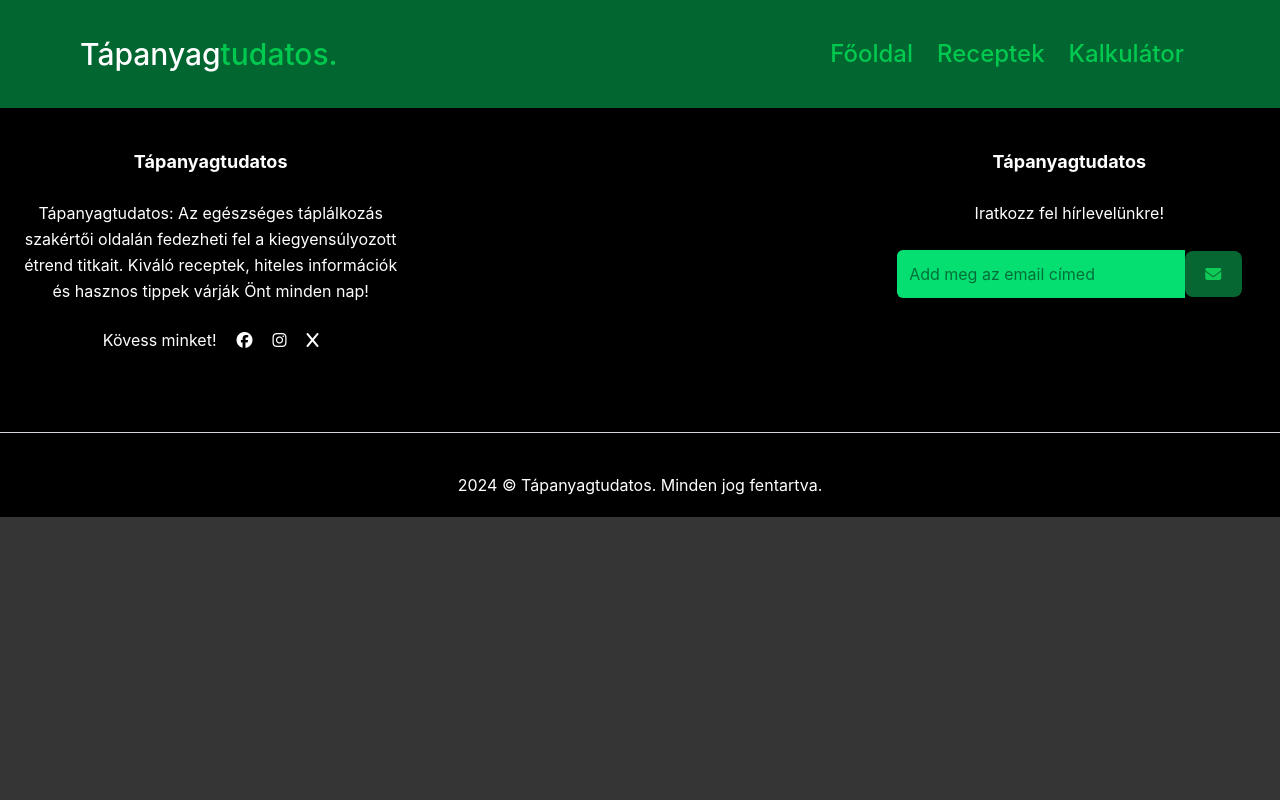
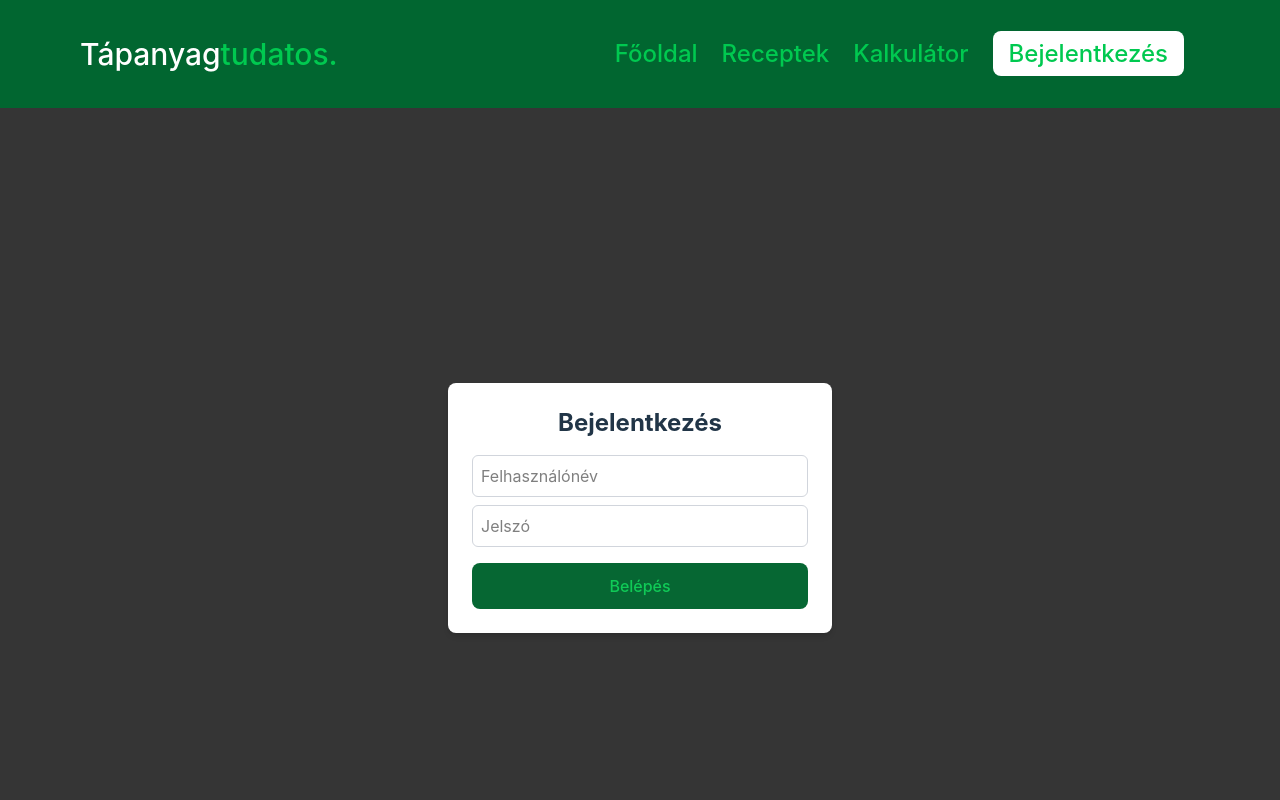
Before and after one commit to KolozsLaszlo/tapanyagtudatos, a React (Vite) app: page /bejelentkezes in a window 1280 px wide. Shown: the top 800 px of the page. Built offline with nearby package versions, Linux system fonts and the light colour scheme.

Commit message:
login  page  added(not functional)

```diff
--- a/src/App.jsx
+++ b/src/App.jsx
@@ -5,6 +5,7 @@ import Footer from "./components/footer";
 import Home from "./components/home";
 import Recipes from "./components/recipes";
 import Calculator from "./components/calculator";
+import Login from "./components/login";
 import "./App.css";
 
 function App() {
@@ -17,6 +18,7 @@ function App() {
             <Route path="/" element={<Home />} />
             <Route path="/receptek" element={<Recipes />} />
             <Route path="/kalkulator" element={<Calculator />} />
+            <Route path="/bejelentkezes" element={<Login />} />
           </Routes>
         </main>
         <Footer />
--- /dev/null
+++ b/src/components/login.jsx
@@ -0,0 +1,52 @@
+import React, { useState } from "react";
+import "../App.css";
+
+const Login = () => {
+  const [username, setUsername] = useState("");
+  const [password, setPassword] = useState("");
+  const [error, setError] = useState(null);
+
+  const handleLogin = (e) => {
+    e.preventDefault();
+    if (username === "admin" && password === "password") {
+      alert("Sikeres bejelentkezés!");
+    } else {
+      setError("Hibás felhasználónév vagy jelszó!");
+    }
+  };
+
+  return (
+    <div className="p-6 min-h-screen flex flex-col items-center justify-center">
+      <div className="bg-white p-6 rounded-lg shadow-md w-full max-w-sm">
+        <h2 className="text-2xl font-bold text-center mb-4">Bejelentkezés</h2>
+        {error && <p className="text-red-500 text-center">{error}</p>}
+        <form onSubmit={handleLogin} className="flex flex-col">
+          <input
+            type="text"
+            placeholder="Felhasználónév"
+            value={username}
+            onChange={(e) => setUsername(e.target.value)}
+            className="p-2 border border-gray-300 rounded-md mb-2  text-black"
+            required
+          />
+          <input
+            type="password"
+            placeholder="Jelszó"
+            value={password}
+            onChange={(e) => setPassword(e.target.value)}
+            className="p-2 border border-gray-300 rounded-md mb-4 text-black"
+            required
+          />
+          <button
+            type="submit"
+            className="p-2 bg-blue-500 text-white rounded-md w-full"
+          >
+            Belépés
+          </button>
+        </form>
+      </div>
+    </div>
+  );
+};
+
+export default Login;
--- a/src/components/navbar.jsx
+++ b/src/components/navbar.jsx
@@ -40,10 +40,18 @@ function Navbar() {
             </li>
             <li>
               <Link
-                to="/Calculator"
+                to="/kalkulator"
                 className="hover:text-emerald-500 ease-in duration-300"
               >
                 Kalkulátor
+              </Link>
+            </li>
+            <li>
+              <Link
+                to="/bejelentkezes"
+                className="bg-white text-green-800 px-4 py-2 rounded-lg hover:bg-gray-200"
+              >
+                Bejelentkezés
               </Link>
             </li>
           </ul>
@@ -57,6 +65,7 @@ function Navbar() {
             <i className={`fa-solid ${menuOpen ? "fa-xmark" : "fa-bars"}`}></i>
           </div>
 
+          {/* Mobil menü */}
           <div
             id="menu"
             className={`${
@@ -84,11 +93,20 @@ function Navbar() {
               </li>
               <li className="py-10">
                 <Link
-                  to="/Calculator"
+                  to="/kalkulator"
                   className="hover:text-emerald-500 ease-in duration-300"
                   onClick={handleMenuToggle}
                 >
                   Kalkulátor
+                </Link>
+              </li>
+              <li className="py-10">
+                <Link
+                  to="/bejelentkezes"
+                  className="hover:text-emerald-500 ease-in duration-300"
+                  onClick={handleMenuToggle}
+                >
+                  Bejelentkezés
                 </Link>
               </li>
             </ul>
```
